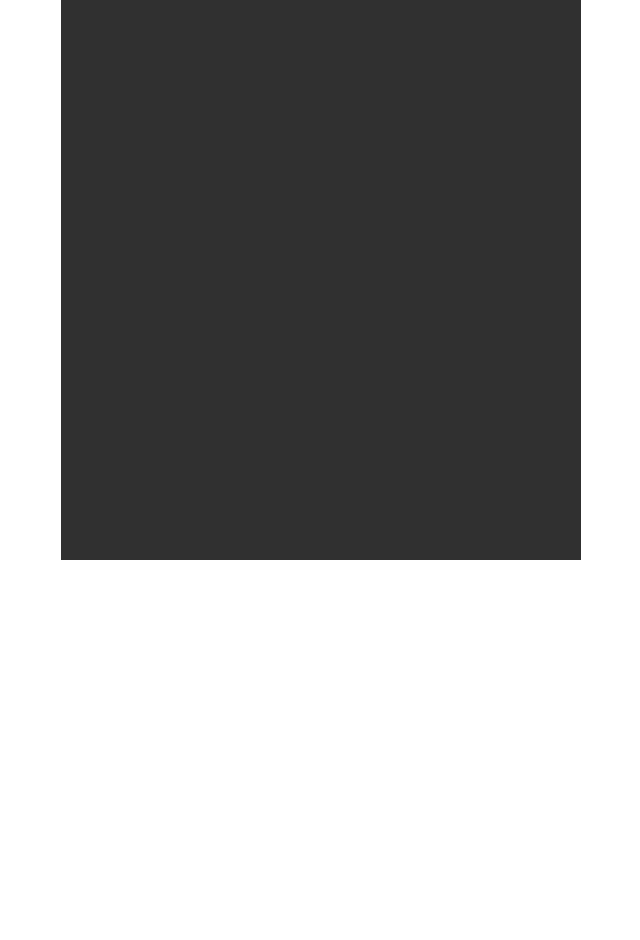
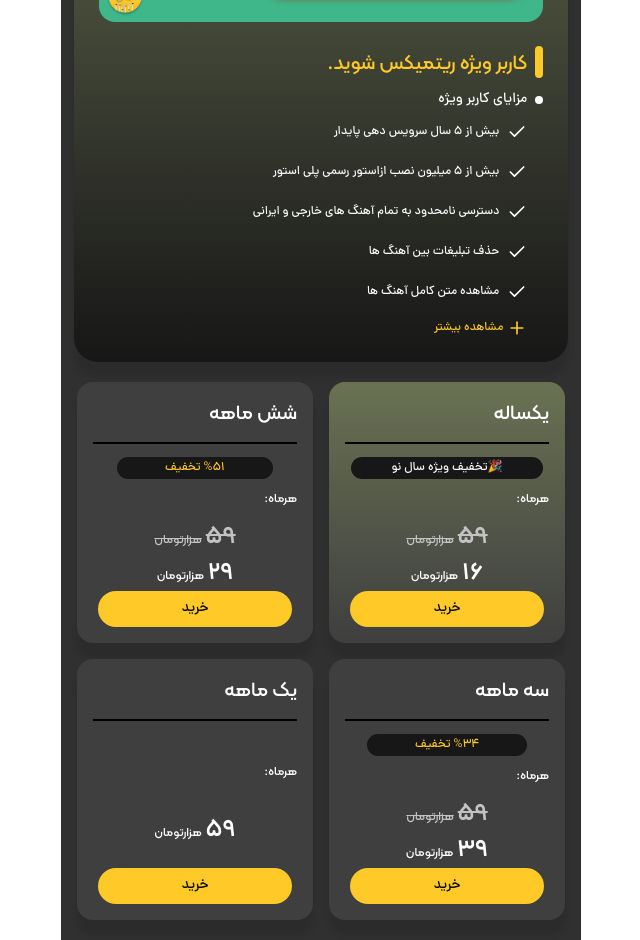
Before and after one commit to vahid-haidary/rythmix-player, a React (Vite) app: page /plans in a window 1280 px wide. Before the commit this address had no page. Shown: the part 240-1180 px from the top of the page, without its empty margins (319-959 px from the left). Before the commit the page ends 800 px from the top, so only its background shows below. Built offline with nearby package versions, Linux system fonts and the light colour scheme.

Commit message:
plans-page

```diff
--- a/src/App.jsx
+++ b/src/App.jsx
@@ -10,6 +10,7 @@
 import { AnimatePresence, motion } from "framer-motion";
 import PlaylistSongPage from "./pages/PlaylistSongPage";
 import CategoryPage from "./pages/CategoryPage";
+import Plans from "./pages/Plans";
 
 function App() {
   const location = useLocation();
@@ -29,6 +30,7 @@
             } />
             <Route index element={<Navigate to="/home" />} />
           </Route>
+            <Route path="/plans" element={<Plans/>} />
         </Routes>
 
         {/* AnimatePresence Player*/}
--- a/src/index.css
+++ b/src/index.css
@@ -10,6 +10,7 @@
     --color-text-secondary: #d8d8d8;
     --color-text-accent: #c3c3c3;
     --color-text-accent2: #1f1f1f;
+    --color-green-rytm: #6a7252;
 
     --text-title: 24px;
     --text-base: 16px;
@@ -31,6 +32,7 @@
     --breakpoint-base: 32.5rem;
 
     --spacing-base: 32.5rem;
+
 }
 
 @font-face {
--- a/src/pages/MyRythmix.jsx
+++ b/src/pages/MyRythmix.jsx
@@ -5,6 +5,7 @@
 
 function MyRythmix() {
   const navigate = useNavigate()
+
   return (
     <div>
       <div className='w-full bg-background-secondary rounded-b-[40px] font-dana-reg'>
@@ -18,7 +19,7 @@
             </div>
             </div>
             <div className='flex justify-center my-3'>
-              <button className='bg-primary text-black px-14 py-3 rounded-3xl'>افزایش اعتبار</button>
+              <button className='bg-primary text-black px-14 py-3 rounded-3xl cursor-pointer' onClick={() =>navigate("/plans")}>افزایش اعتبار</button>
             </div>
 
             <div className='w-[90%] mt-6 mb-4 p-2 flex justify-between items-center mx-auto bg-background2 rounded-2xl border border-gray-500 cursor-pointer'>
--- a/src/pages/Plans.jsx
+++ b/src/pages/Plans.jsx
@@ -1,8 +1,176 @@
-import React from 'react'
+import { AnimatePresence, motion } from 'framer-motion'
+import { Check, Plus ,Minus} from 'lucide-react'
+import React, { useState } from 'react'
+import { useNavigate } from 'react-router-dom'
+
 
 function Plans() {
+  const navigate = useNavigate()
+  const [showList, setShowList] = useState(false)
+
+
+  const clickHandle = () => {
+    setShowList((prev) => !prev)
+  }
   return (
-    <div>Plans</div>
+    <div>
+        <div className='flex fixed left-0 right-0 mx-auto justify-center cursor-pointer'>
+          <button onClick={() => {navigate(-1)}}>
+            <img className='' src="/src/assets/icons/curve.svg" alt="curve.svg" />
+          </button>
+        </div>
+        <div className='w-[95%]  mx-auto pb-6 bg-gradient-to-b from-green-rytm to-background-accent shadow-[0px_15px_6px_0px_rgba(0,_0,_0,_0.1)] rounded-b-3xl '>
+          <div className='pt-10'>
+          <img className=' w-[90%] mx-auto rounded-2xl ' src="/src/assets/banner/banner2.png" alt="" />
+          </div>
+
+          <div className='w-[90%] mx-auto mt-6'>
+              <div className='flex items-center gap-2 font-kalameh-base text-primary text-xl'>
+              <span className='w-2 h-8 bg-primary block rounded-4xl' ></span>
+              <h2>کاربر ویژه ریتمیکس شوید.</h2>
+              </div>
+              <div className='flex items-center gap-2 text-white font-dana-base text-sm my-3' >
+                <span className='w-2 h-2 bg-white block rounded-full' ></span>
+                <h3>مزایای کاربر ویژه</h3>
+              </div>
+
+              <div className='flex flex-col gap-5 font-dana-base text-white pr-4 text-tiny' >
+                <div className='flex items-center gap-2'>
+                  <Check size={20} className='text-white'/>
+                  <span>بیش از 5 سال سرویس دهی پایدار</span>
+                </div>
+                <div className='flex items-center gap-2'>
+                  <Check size={20} className='text-white'/>
+                  <span>بیش از 5 میلیون نصب ازاستور رسمی پلی استور</span>
+                </div>
+                <div className='flex items-center gap-2'>
+                  <Check size={20} className='text-white'/>
+                  <span>دسترسی نامحدود به تمام آهنگ های خارجی و ایرانی</span>
+                </div>
+                <div className='flex items-center gap-2'>
+                  <Check size={20} className='text-white'/>
+                  <span>حذف تبلیغات بین آهنگ ها</span>
+                </div>
+                <div className='flex items-center gap-2'>
+                  <Check size={20} className='text-white'/>
+                  <span>مشاهده متن کامل آهنگ ها</span>
+                </div>
+              {showList && (
+                <>
+                    <div className='flex items-center gap-2'>
+                    <Check size={20} className='text-white'/>
+                    <span>ساخت نامحدود پلی لیست</span>
+                  </div>
+                    <div className='flex items-center gap-2'>
+                    <Check size={20} className='text-white'/>
+                    <span>دسترسی به همه آهنگ های پلی لیست ها</span>
+                  </div>
+                    <div className='flex items-center gap-2'>
+                    <Check size={20} className='text-white'/>
+                    <span>پشتیبانی VIP مخصوص کاربران ویژه</span>
+                  </div>
+                </>
+              )}
+              </div>
+              <div className='flex text-primary text-tiny cursor-pointer items-center gap-1 font-dana-base mt-4 pr-4' onClick={clickHandle}>
+
+                {!showList ? <Plus size={20}/>:<Minus size={20} />}
+                <span>{showList ? "بستن" : "مشاهده بیشتر"}</span>
+              </div>
+          </div>
+        </div>
+
+        <div className='grid grid-cols-2 gap-4 *:bg-background2 *:rounded-2xl *:p-4 *:shadow-[0px_15px_6px_0px_rgba(0,_0,_0,_0.1)] px-4 my-5'>
+
+          <div className='flex flex-col bg-gradient-to-b from-green-rytm to-background2'>
+              <div>
+                <span className='font-kalameh-base text-xl'>یکساله</span>
+                <span className='w-full h-0.5 bg-black -px-[20px] block mt-4 mb-2' ></span>
+              </div>
+              <div className='text-center'>
+                <span className='bg-background-accent w-[90%] rounded-3xl font-dana-base text-tiny px-10 py-0.5'>🎉تخفیف ویژه سال نو</span>
+              </div>
+
+              <span className='font-kalameh-base text-tiny pb-4 py-3'>هرماه:</span>
+
+              <div className='flex flex-col gap-1 font-kalameh-base items-center'>
+                  <div className='flex items-center gap-1 line-through text-text-accent'>
+                    <span className='text-2xl font-dana-bold font-extrabold'>59</span>
+                    <span className='text-tiny'>هزارتومان</span>
+                  </div>
+                  <div className='flex items-center gap-1'>
+                    <span className='text-2xl font-dana-bold font-extrabold'>16</span>
+                    <span className='text-tiny'>هزارتومان</span>
+                  </div>
+              </div>
+              <button className='w-[95%] rounded-3xl text-sm mx-auto bg-primary px-8 py-2 text-black font-dana-base'>خرید</button>
+          </div>
+          <div className='flex flex-col'>
+              <div>
+                <span className='font-kalameh-base text-xl'>شش ماهه</span>
+                <span className='w-full h-0.5 bg-black block mt-4 mb-2' ></span>
+              </div>
+              <div className='text-center'>
+                <span className='bg-background-accent w-[90%] rounded-3xl font-dana-base text-tiny px-12 py-0.5 text-primary'>%51 تخفیف</span>
+              </div>
+
+              <span className='font-kalameh-base text-tiny pb-4 py-3'>هرماه:</span>
+
+              <div className='flex flex-col gap-1 font-kalameh-base items-center'>
+                  <div className='flex items-center gap-1 line-through text-text-accent'>
+                    <span className='text-2xl font-dana-bold font-extrabold'>59</span>
+                    <span className='text-tiny'>هزارتومان</span>
+                  </div>
+                  <div className='flex items-center gap-1'>
+                    <span className='text-2xl font-dana-bold font-extrabold'>29</span>
+                    <span className='text-tiny'>هزارتومان</span>
+                  </div>
+              </div>
+              <button className='w-[95%] rounded-3xl text-sm mx-auto bg-primary px-8 py-2 text-black font-dana-base'>خرید</button>
+          </div>
+          <div className='flex flex-col'>
+              <div>
+                <span className='font-kalameh-base text-xl'>سه ماهه</span>
+                <span className='w-full h-0.5 bg-black block mt-4 mb-2' ></span>
+              </div>
+              <div className='text-center'>
+                <span className='bg-background-accent w-[90%] rounded-3xl font-dana-base text-tiny px-12 py-0.5 text-primary'>%34 تخفیف</span>
+              </div>
+
+              <span className='font-kalameh-base text-tiny pb-4 py-3'>هرماه:</span>
+
+              <div className='flex flex-col gap-1 font-kalameh-base items-center'>
+                  <div className='flex items-center gap-1 line-through text-text-accent'>
+                    <span className='text-2xl font-dana-bold font-extrabold'>59</span>
+                    <span className='text-tiny'>هزارتومان</span>
+                  </div>
+                  <div className='flex items-center gap-1'>
+                    <span className='text-2xl font-dana-bold font-extrabold'>39</span>
+                    <span className='text-tiny'>هزارتومان</span>
+                  </div>
+              </div>
+              <button className='w-[95%] rounded-3xl text-sm mx-auto bg-primary px-8 py-2 text-black font-dana-base'>خرید</button>
+          </div>
+          <div className='flex flex-col justify-between'>
+              <div>
+                <span className='font-kalameh-base text-xl'>یک ماهه</span>
+                <span className='w-full h-0.5 bg-black block mt-4 mb-2' ></span>
+              </div>
+
+              <span className='font-kalameh-base text-tiny pb-4 py-3'>هرماه:</span>
+
+              <div className='flex flex-col gap-1 justify-between font-kalameh-base items-center'>
+                  <div className='flex items-center gap-1 '>
+                    <span className='text-2xl font-dana-bold font-extrabold'>59</span>
+                    <span className='text-tiny'>هزارتومان</span>
+                  </div>
+
+              </div>
+              <button className='w-[95%] rounded-3xl text-sm mx-auto bg-primary px-8 py-2 text-black font-dana-base'>خرید</button>
+          </div>
+
+        </div>
+    </div>
   )
 }
 
```
